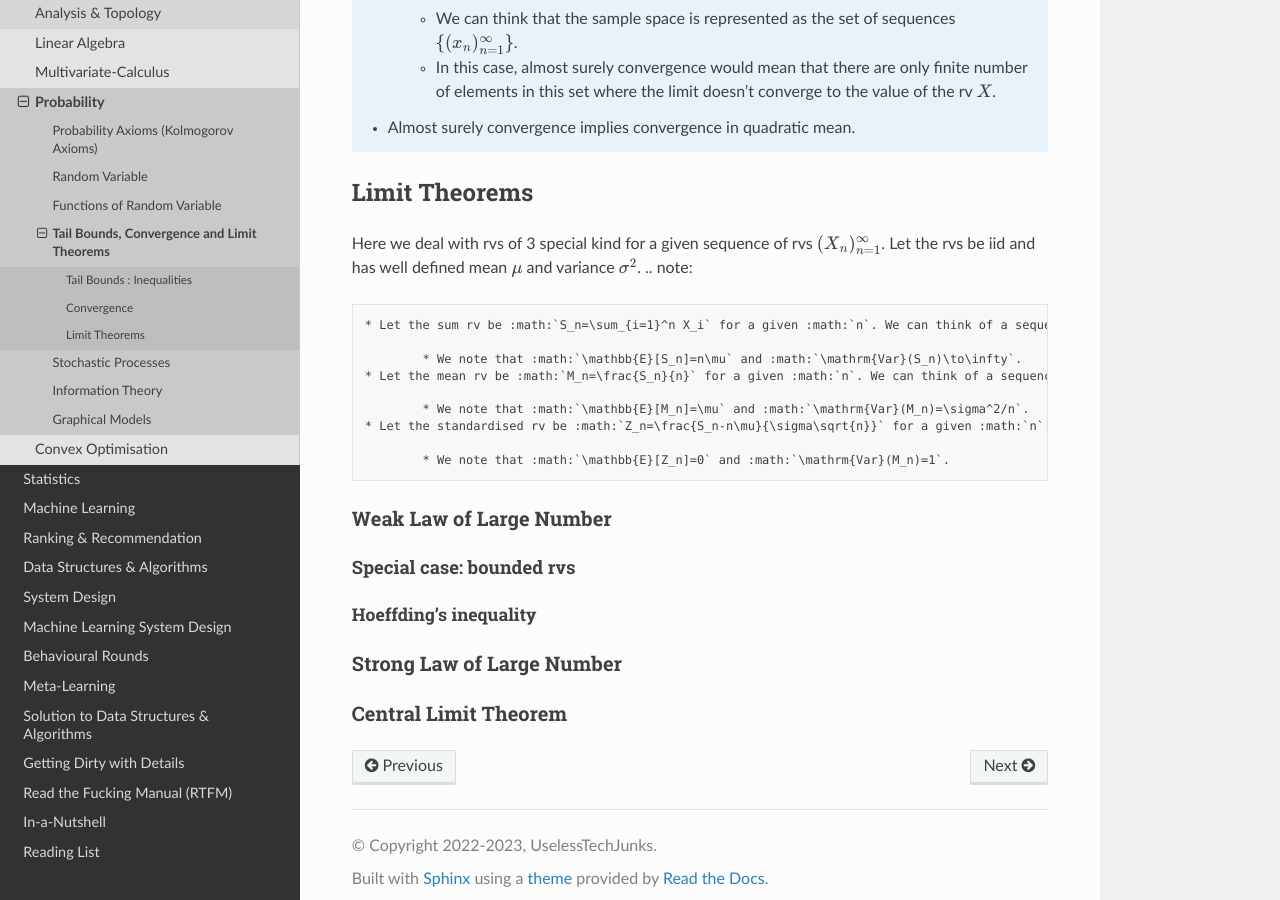
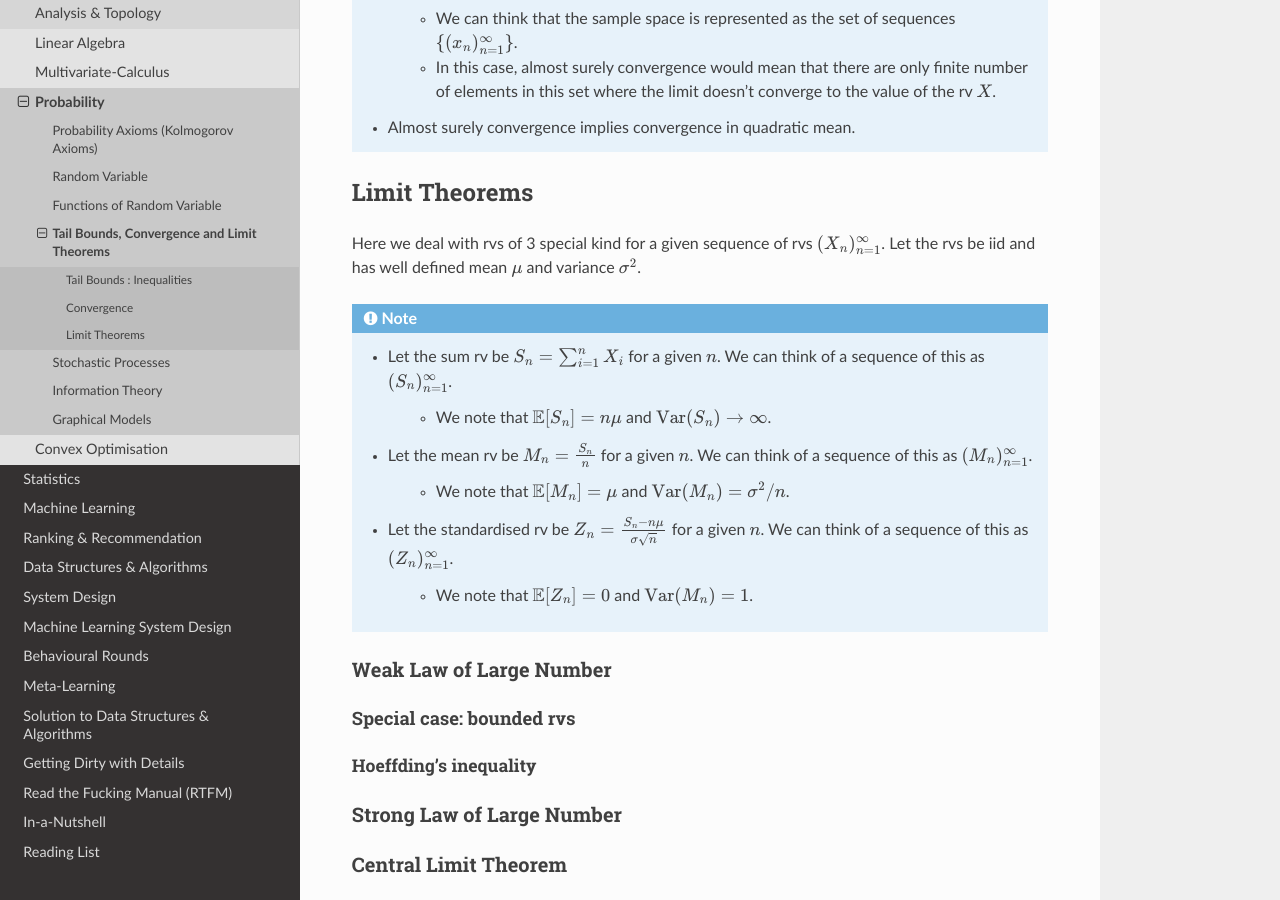
Before and after one commit to uselesstechjunks/leetcode, a Sphinx documentation site: the page built from docs/source/math/prob/ineq.rst, in a window 1280 px wide and 900 px high, scrolled down 3261 px. Built offline with Sphinx 7.4.7 and the Read the Docs theme 2.0.0, drawn with Linux system fonts in a browser that asks for light colours.

Commit message:
Update ineq.rst

```diff
--- a/docs/source/math/prob/ineq.rst
+++ b/docs/source/math/prob/ineq.rst
@@ -108,8 +108,8 @@ Almost surely convergence
 *********************************************
 Limit Theorems
 *********************************************
+Here we deal with rvs of 3 special kind for a given sequence of rvs :math:`(X_n)_{n=1}^\infty`. Let the rvs be iid and has well defined mean :math:`\mu` and variance :math:`\sigma^2`.
 
-Here we deal with rvs of 3 special kind for a given sequence of rvs :math:`(X_n)_{n=1}^\infty`. Let the rvs be iid and has well defined mean :math:`\mu` and variance :math:`\sigma^2`.
 .. note::
 	* Let the sum rv be :math:`S_n=\sum_{i=1}^n X_i` for a given :math:`n`. We can think of a sequence of this as :math:`(S_n)_{n=1}^\infty`.
 
```
